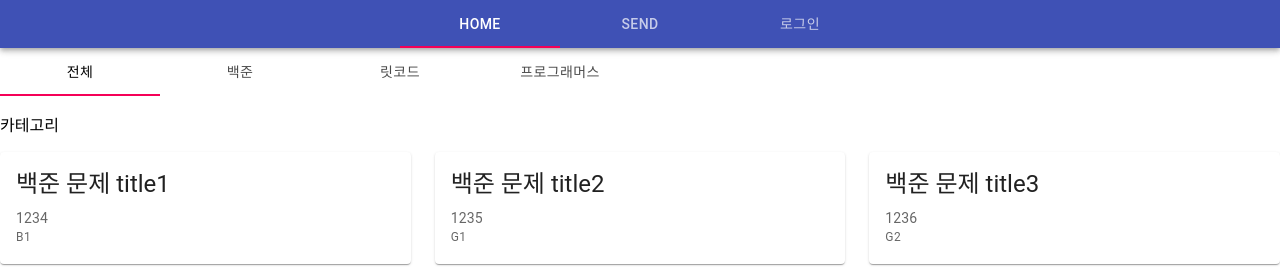
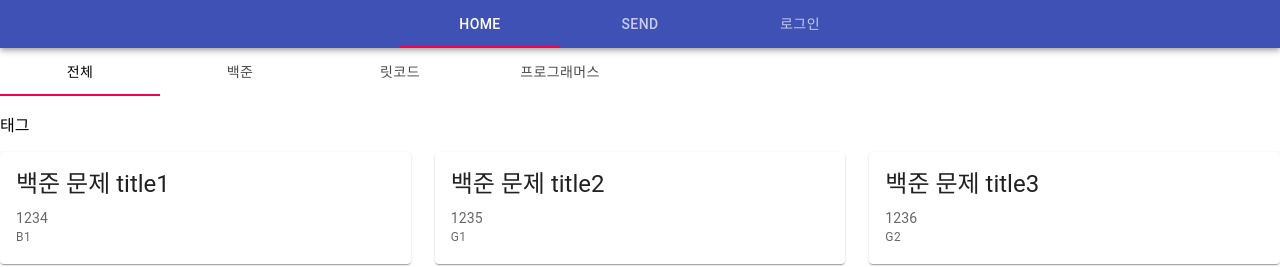
Before and after one commit to ps-world2/frontend, a React (Create React App) app: page / in a window 1280 px wide. Shown: the top 267 px of the page. Built offline with nearby package versions, Linux system fonts and the light colour scheme.

Commit message:
feat : 카테고리에서 태그로 변경

```diff
--- a/src/pages/main/Category.jsx
+++ /dev/null
@@ -1,5 +0,0 @@
-import React from "react";
-
-export default function Category() {
-  return <p>카테고리</p>;
-}
--- a/src/pages/main/Main.jsx
+++ b/src/pages/main/Main.jsx
@@ -1,5 +1,5 @@
 import { React, useState } from "react";
-import Category from "pages/main/Category";
+import Tag from "pages/main/Tag";
 import Platform from "pages/main/Platform";
 import Problems from "pages/main/Problems";
 
@@ -8,12 +8,10 @@ export default function Main() {
   const handlePlatform = (event, newPlatform) => {
     setPlatform(newPlatform);
   };
-
-  console.log("Main Render");
   return (
     <>
       <Platform value={platform} handlePlatform={handlePlatform} />
-      <Category />
+      <Tag />
       <Problems platform={platform} />
     </>
   );
--- /dev/null
+++ b/src/pages/main/Tag.jsx
@@ -0,0 +1,5 @@
+import React from "react";
+
+export default function Tags() {
+  return <p>태그</p>;
+}
```
